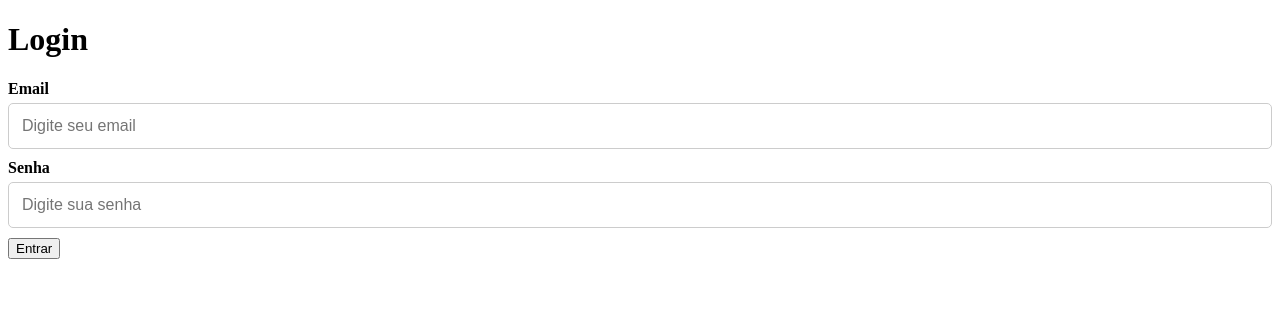
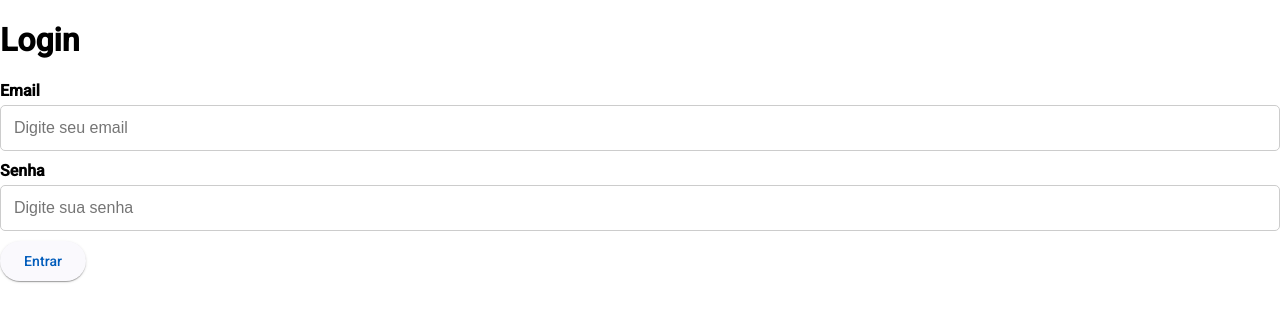
Before and after one commit to guiantoniazzi/gest-plus-front, an Angular app: page / in a window 1280 px wide. Shown: the top 322 px of the page. Built offline with nearby package versions, Linux system fonts and the light colour scheme.

Commit message:
feat: commit utilizando o angular-materials

```diff
--- a/angular.json
+++ b/angular.json
@@ -32,6 +32,7 @@
               }
             ],
             "styles": [
+              "@angular/material/prebuilt-themes/azure-blue.css",
               "src/styles.scss"
             ],
             "scripts": [],
@@ -96,6 +97,7 @@
               }
             ],
             "styles": [
+              "@angular/material/prebuilt-themes/azure-blue.css",
               "src/styles.scss"
             ],
             "scripts": []
--- a/package.json
+++ b/package.json
@@ -11,10 +11,12 @@
   },
   "private": true,
   "dependencies": {
+    "@angular/cdk": "^19.2.8",
     "@angular/common": "^19.2.0",
     "@angular/compiler": "^19.2.0",
     "@angular/core": "^19.2.0",
     "@angular/forms": "^19.2.0",
+    "@angular/material": "^19.2.8",
     "@angular/platform-browser": "^19.2.0",
     "@angular/platform-browser-dynamic": "^19.2.0",
     "@angular/platform-server": "^19.2.0",
--- a/src/app/pages/login/login.component.html
+++ b/src/app/pages/login/login.component.html
@@ -18,5 +18,5 @@
     name="senha"
   ></app-input>
 
-  <button type="submit">Entrar</button>
+  <button mat-raised-button color="primary">Entrar</button>
 </form>
--- a/src/app/pages/login/login.component.ts
+++ b/src/app/pages/login/login.component.ts
@@ -1,11 +1,12 @@
 import { Component } from '@angular/core';
 import { FormsModule } from '@angular/forms';
 import { InputComponent } from '../../components/input/input.component'; // Caminho correto para o input
+import { MatButtonModule } from '@angular/material/button';
 
 @Component({
   selector: 'app-login',
   standalone: true,
-  imports: [FormsModule, InputComponent], // Importa o InputComponent e FormsModule
+  imports: [FormsModule, InputComponent, MatButtonModule], // Importa o InputComponent e FormsModule
   templateUrl: './login.component.html',
   styleUrls: ['./login.component.scss']
 })
--- a/src/index.html
+++ b/src/index.html
@@ -6,8 +6,10 @@
   <base href="/">
   <meta name="viewport" content="width=device-width, initial-scale=1">
   <link rel="icon" type="image/x-icon" href="favicon.ico">
+  <link href="https://fonts.googleapis.com/css2?family=Roboto:wght@300;400;500&display=swap" rel="stylesheet">
+  <link href="https://fonts.googleapis.com/icon?family=Material+Icons" rel="stylesheet">
 </head>
-<body>
+<body class="mat-typography">
   <app-root></app-root>
 </body>
 </html>
--- a/src/styles.scss
+++ b/src/styles.scss
@@ -1 +1,4 @@
 /* You can add global styles to this file, and also import other style files */
+
+html, body { height: 100%; }
+body { margin: 0; font-family: Roboto, "Helvetica Neue", sans-serif; }
```
Also changed, not shown: 1 other file (tests, documents, lock files or other folders).
